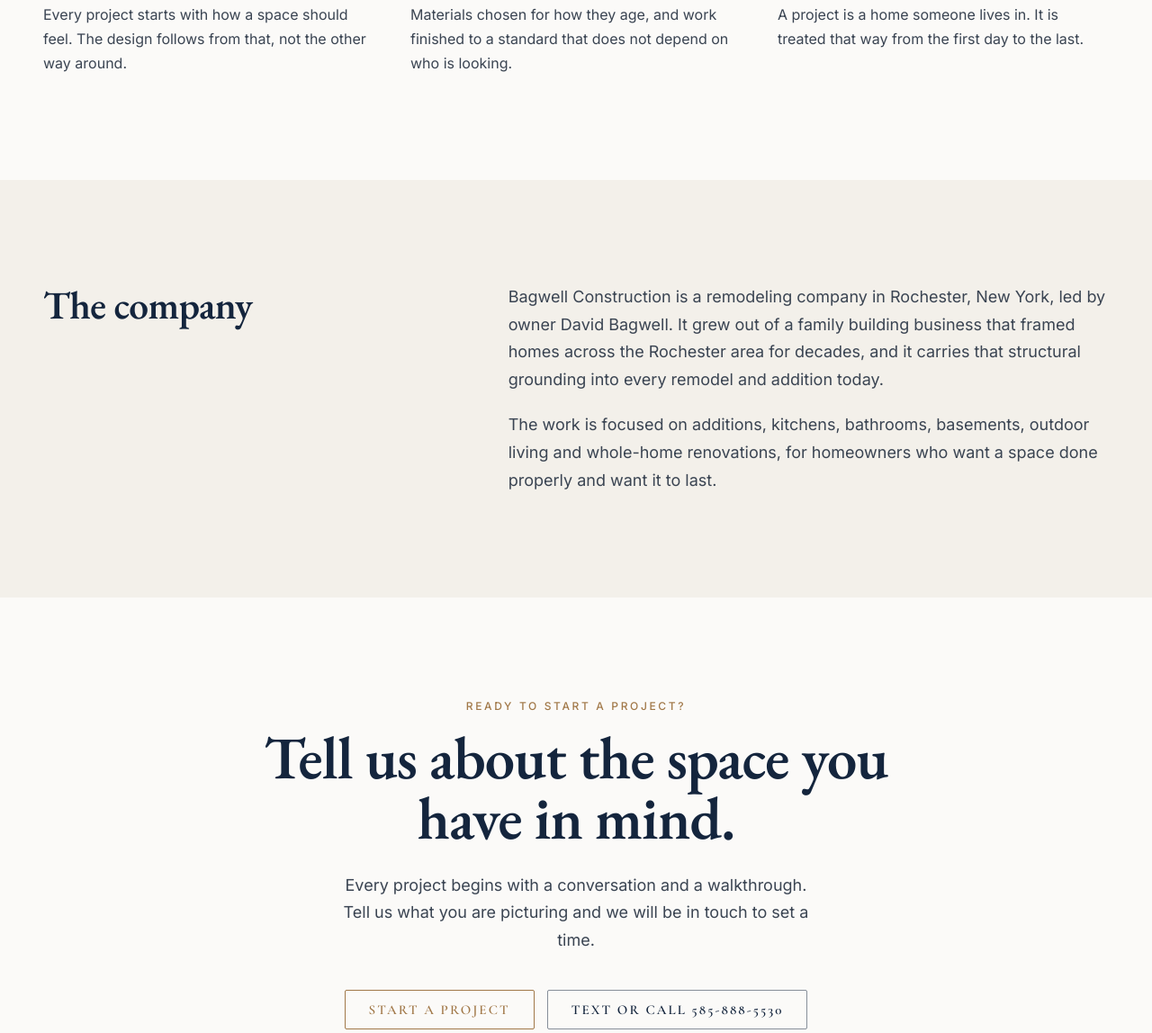
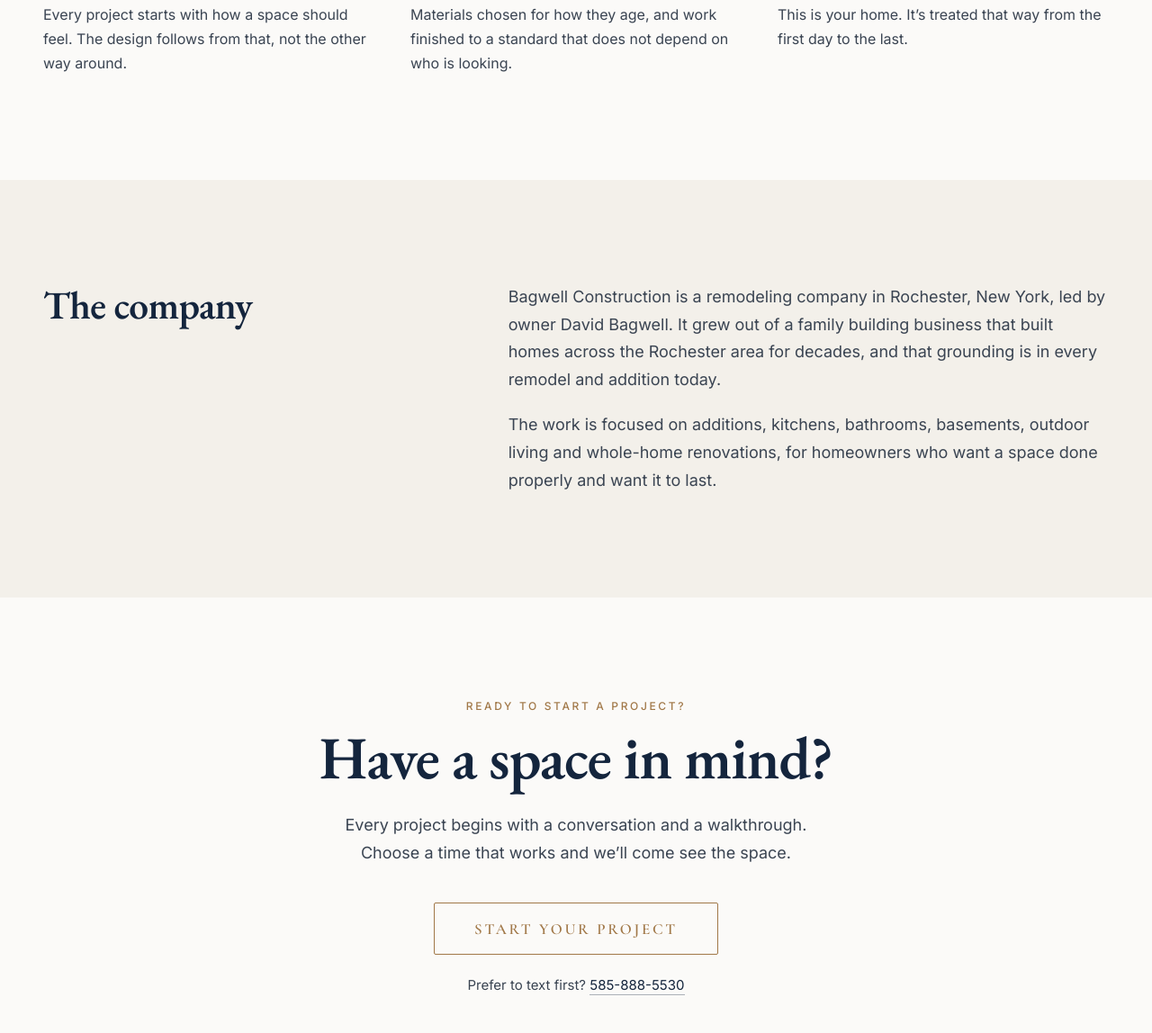
Before and after one commit to bagwellconstruction/bagwellbuilds.com, a plain HTML site: page about/index.html in a window 1280 px wide. Shown: the part 1007-2155 px from the top of the page at 90% size. Drawn offline with nearby package versions, Linux system fonts and the light colour scheme; a script that the page names is missing.

Commit message:
Site v3: copy pass, single CTA button, Start your project

```diff
--- a/about/index.html
+++ b/about/index.html
@@ -43,7 +43,9 @@ p{margin:0}
 .btn.ink:hover{background:var(--ink);border-color:var(--ink);color:#fff}
 .btn.light{border-color:rgba(200,160,98,.85);color:var(--gold3)}
 .btn.light:hover{background:var(--gold2);border-color:var(--gold2);color:var(--black)}
+.btn.big{min-height:58px;padding:0 44px;border-width:1.5px;font-size:17px;letter-spacing:.16em}
 /* nav */
+.page{position:relative}
 .nav{position:fixed;top:0;left:0;right:0;z-index:50;transition:background .35s ease,box-shadow .35s ease}
 .nav.solid{background:rgba(10,10,11,.96);box-shadow:0 1px 0 rgba(255,255,255,.06)}
 .nav .in{display:flex;align-items:center;justify-content:space-between;gap:24px;padding:22px 0;transition:padding .35s}
@@ -163,13 +165,15 @@ html.anim .rv.in{opacity:1;transform:none}
 </head>
 <body>
 
+<div class="page">
+
 <nav class="nav" id="nav" aria-label="Main">
   <div class="wrap in">
     <a class="brand" href="/" aria-label="Bagwell Construction home"><img src="/img/logo-gold.png" alt="Bagwell Construction" width="640" height="267"></a>
     <div class="links"><a href="/gallery/">Work</a><a href="/services/">Services</a><a href="/process/">Process</a><a href="/about/" class="on">About</a></div>
     <div class="right">
       <a class="tel" href="tel:+15858885530">585-888-5530</a>
-      <a class="btn light cta" href="/start/" data-start>Start a project</a>
+      <a class="btn light cta" href="/start/" data-start>Start your project</a>
       <button class="burger" id="burger" aria-label="Open menu"><span></span><span></span><span></span></button>
     </div>
   </div>
@@ -177,7 +181,7 @@ html.anim .rv.in{opacity:1;transform:none}
 <div class="sheet" id="sheet" role="dialog" aria-label="Menu">
   <button class="x" id="sheetX" aria-label="Close menu">&times;</button>
   <a href="/gallery/">Work</a><a href="/services/">Services</a><a href="/process/">Process</a><a href="/about/">About</a>
-  <a href="/start/" data-start>Start a project</a>
+  <a href="/start/" data-start>Start your project</a>
   <a class="sub" href="tel:+15858885530">585-888-5530</a>
 </div>
 
@@ -199,7 +203,7 @@ html.anim .rv.in{opacity:1;transform:none}
     <div class="cols rv" style="margin-top:0">
       <div><h3 class="display">Design</h3><p class="body">Every project starts with how a space should feel. The design follows from that, not the other way around.</p></div>
       <div><h3 class="display">Craft</h3><p class="body">Materials chosen for how they age, and work finished to a standard that does not depend on who is looking.</p></div>
-      <div><h3 class="display">Care</h3><p class="body">A project is a home someone lives in. It is treated that way from the first day to the last.</p></div>
+      <div><h3 class="display">Care</h3><p class="body">This is your home. It&rsquo;s treated that way from the first day to the last.</p></div>
     </div>
   </div>
 </section>
@@ -207,7 +211,7 @@ html.anim .rv.in{opacity:1;transform:none}
   <div class="wrap rv" style="display:grid;grid-template-columns:minmax(0,5fr) minmax(0,7fr);gap:40px" id="g2">
     <h2 class="display" style="font-size:clamp(30px,3.4vw,46px)">The company</h2>
     <div class="body lg" style="display:flex;flex-direction:column;gap:20px">
-      <p>Bagwell Construction is a remodeling company in Rochester, New York, led by owner David Bagwell. It grew out of a family building business that framed homes across the Rochester area for decades, and it carries that structural grounding into every remodel and addition today.</p>
+      <p>Bagwell Construction is a remodeling company in Rochester, New York, led by owner David Bagwell. It grew out of a family building business that built homes across the Rochester area for decades, and that grounding is in every remodel and addition today.</p>
       <p>The work is focused on additions, kitchens, bathrooms, basements, outdoor living and whole-home renovations, for homeowners who want a space done properly and want it to last.</p>
     </div>
   </div>
@@ -217,11 +221,11 @@ html.anim .rv.in{opacity:1;transform:none}
 <section class="sec cream" id="contact">
   <div class="wrap rv" style="display:flex;flex-direction:column;align-items:center;text-align:center">
     <p class="eyebrow">Ready to start a project?</p>
-    <h2 class="display" style="font-size:clamp(40px,5.2vw,72px);line-height:1;max-width:820px">Tell us about the space you have in mind.</h2>
-    <p class="body lg" style="margin:26px 0 0;max-width:520px">Every project begins with a conversation and a walkthrough. Tell us what you are picturing and we will be in touch to set a time.</p>
-    <div style="display:flex;flex-wrap:wrap;justify-content:center;gap:14px;margin-top:40px">
-      <a class="btn" href="/start/" data-start>Start a project</a>
-      <a class="btn ink" href="tel:+15858885530">Text or call 585-888-5530</a>
+    <h2 class="display" style="font-size:clamp(40px,5.2vw,72px);line-height:1;max-width:820px">Have a space in mind?</h2>
+    <p class="body lg" style="margin:26px 0 0;max-width:520px">Every project begins with a conversation and a walkthrough. Choose a time that works and we&rsquo;ll come see the space.</p>
+    <div style="display:flex;flex-direction:column;align-items:center;gap:22px;margin-top:40px">
+      <a class="btn big" href="/start/" data-start>Start your project</a>
+      <p style="margin:0;font:400 15px/1.6 Inter,system-ui,sans-serif;color:var(--body)">Prefer to text first? <a href="sms:+15858885530" style="color:var(--ink);border-bottom:1px solid rgba(20,37,61,.35);padding-bottom:1px">585-888-5530</a></p>
     </div>
   </div>
 </section>
@@ -243,11 +247,11 @@ html.anim .rv.in{opacity:1;transform:none}
   </div>
 </footer>
 
-
+</div>
 <div class="modal" id="startModal" role="dialog" aria-modal="true" aria-label="Start a project">
   <div class="panel">
     <button class="x" id="startX" aria-label="Close">&times;</button>
-    <div class="head"><div><h2 class="display">Start a project</h2><p>Pick a time for a conversation and a walkthrough.</p></div></div>
+    <div class="head"><div><h2 class="display">Start your project</h2><p>Pick a time for a conversation and a walkthrough.</p></div></div>
     <iframe class="frame" id="startFrame" data-src="https://app.bagwellbuilds.com/widget/booking/3mOW3rAhQLfW4o4YBD1t" title="Schedule a walkthrough" loading="lazy"></iframe>
     <div class="alt">Prefer to talk first? Text or call <a href="tel:+15858885530">585-888-5530</a> or email <a href="mailto:david@bagwellbuilds.com">david@bagwellbuilds.com</a>.</div>
   </div>
```
